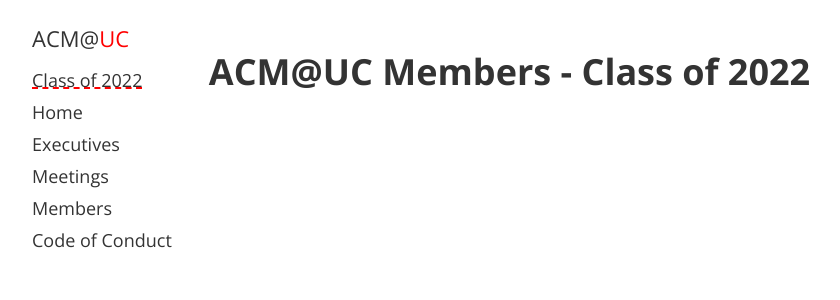
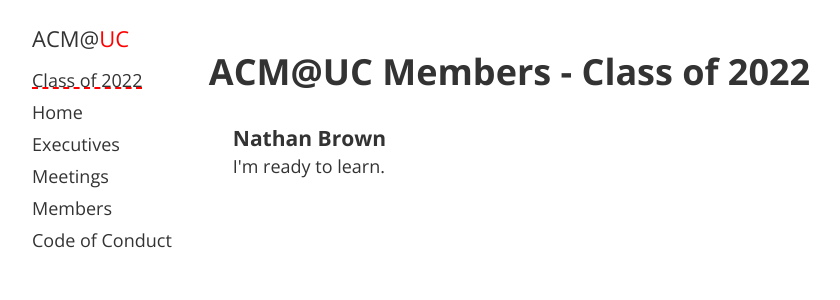
Before and after one commit to ACMatUC/acmatuc.github.io, a Jekyll site: the page built from members/class_of_2022.html, in a window 1280 px wide. Shown: the top 300 px of the page, without its empty margins (166-1006 px from the left). Built offline with Jekyll 4.4.1, drawn with Linux system fonts in a browser that asks for light colours.

Commit message:
add Nathan Brown to _year_members.yml

```diff
--- a/_data/_2022_members.yml
+++ b/_data/_2022_members.yml
@@ -1,7 +1,7 @@
 # -Example entry-
 # - If you don't want to add cetain information just omit the line -
-#- name: <Insert your name>
-#  short_bio: <One or two sentance about yourself>
-#  image_url: <Direct link to a photo of yourself, I suggest copying a image link from social media (Github, Twitter)>
+- name: Nathan Brown
+  short_bio: I'm ready to learn.
+#_url: <Direct link to a photo of yourself, I suggest copying a image link from social media (Github, Twitter)>
 #  github: <Your github username (without a @)>
 #  website: <A link to your website>
```
